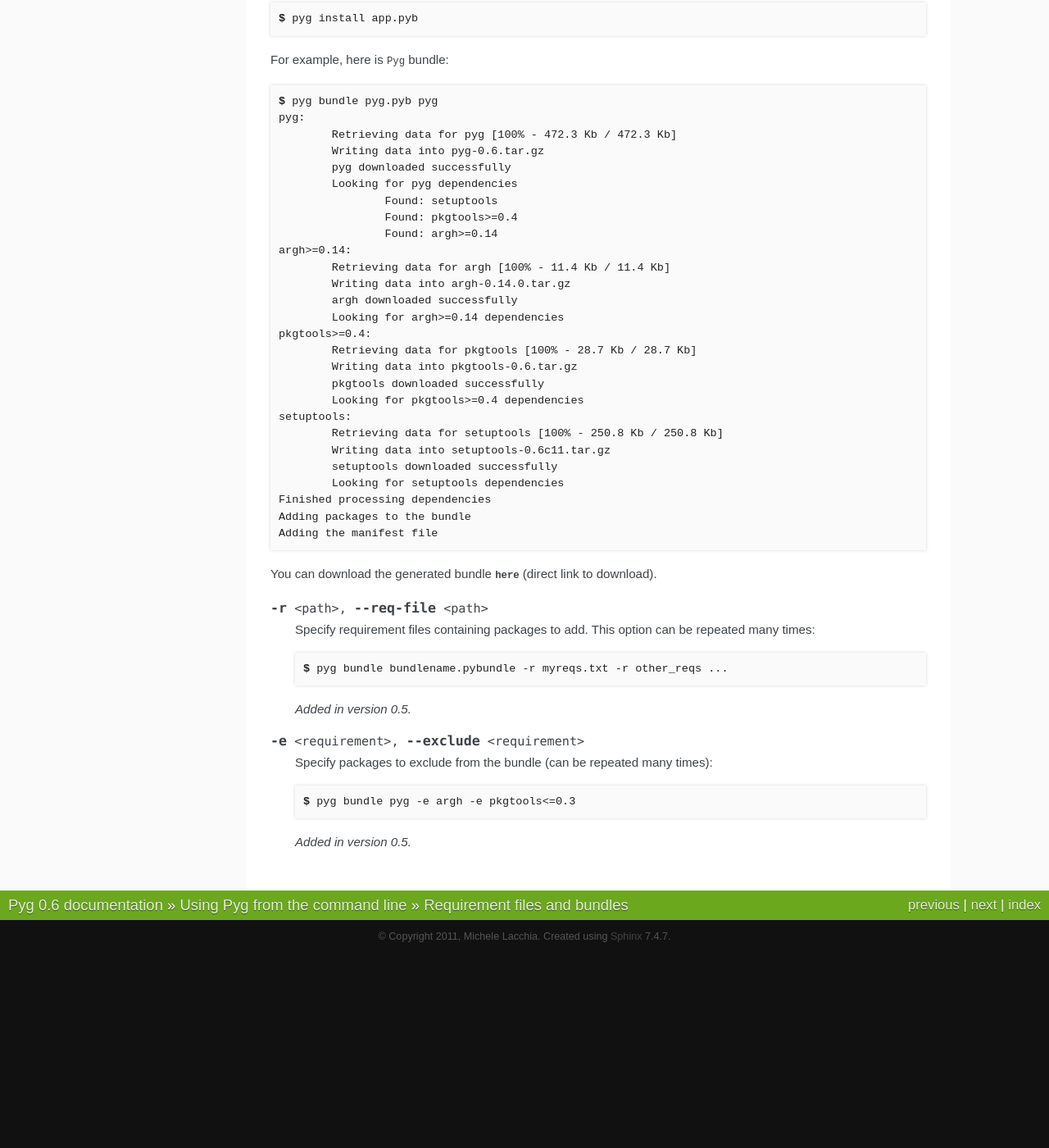
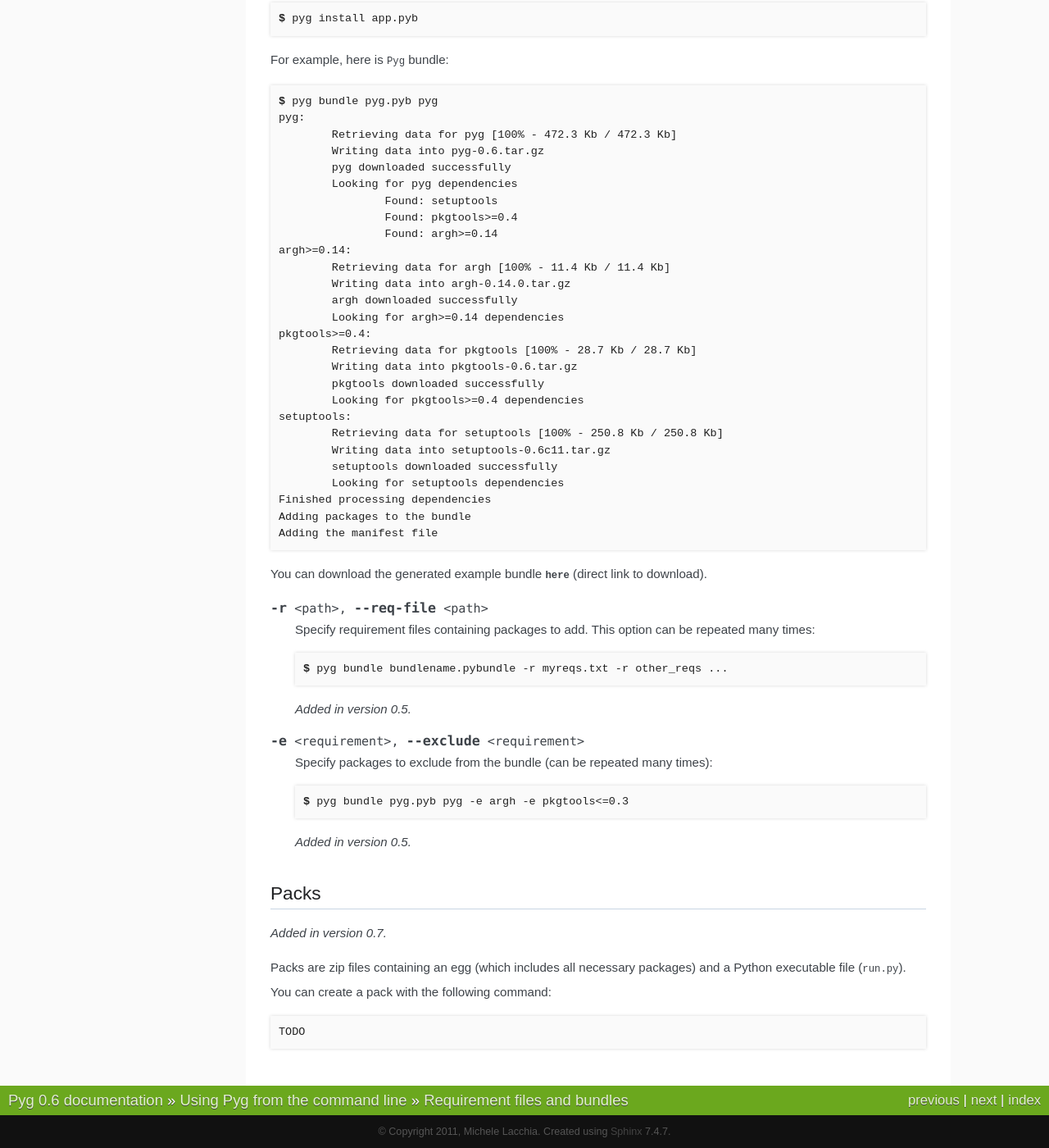
Before and after one commit to rubik/pyg, a Sphinx documentation site: the page built from docs/cmdline/req_bund.rst, in a window 1280 px wide and 1400 px high, scrolled down 1312 px. Shown: the whole window at 82% size. Built offline with Sphinx 7.4.7, drawn with Linux system fonts in a browser that asks for light colours; before the commit the page ends 2474 px from its top, so only the background shows below that.

Commit message:
Updated docs

```diff
--- a/docs/cmdline/req_bund.rst
+++ b/docs/cmdline/req_bund.rst
@@ -100,7 +100,7 @@
     Adding the manifest file
 
 
-You can download the generated bundle :download:`here <../files/pyg.pyb>` (direct link to download).
+You can download the generated example bundle :download:`here <../files/pyg.pyb>` (direct link to download).
 
 .. option:: -r <path>, --req-file <path>
 
@@ -114,6 +114,19 @@
 
     Specify packages to exclude from the bundle (can be repeated many times)::
 
-        $ pyg bundle pyg -e argh -e pkgtools<=0.3
+        $ pyg bundle pyg.pyb pyg -e argh -e pkgtools<=0.3
 
     .. versionadded:: 0.5
+
+
+Packs
+-----
+
+.. program:: pack
+
+.. versionadded:: 0.7
+
+Packs are zip files containing an egg (which includes all necessary packages) and a Python executable file (:file:`run.py`).
+You can create a pack with the following command::
+
+    TODO
```
Also changed, not shown: docs/features.rst (+13 -1 lines), 1 other file.
